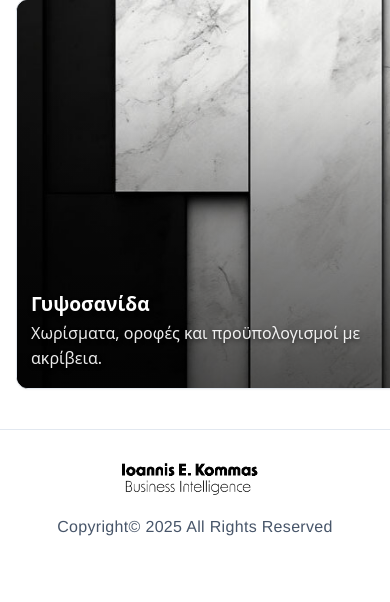
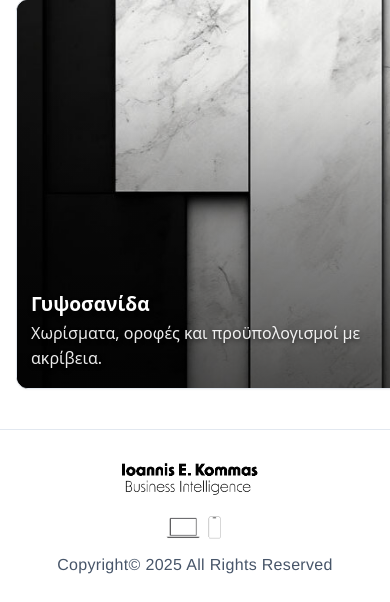
Before and after one commit to johnkommas/Tampakakis, a FastAPI app: page / in a window 390 px wide; the page is wider, and only the part inside the window is pictured. Shown: the part 1077-1679 px from the top of that part. Before the commit the page ends 1613 px from the top of that part, so only its background shows below. Run offline with FastAPI, Linux system fonts and the light colour scheme; parts of the project's set-up code (start-up, migrations or seed data) failed here and were passed over.

Commit message:
Update footer text, add responsive styling for mobile footer layout, and introduce wider header/footer containers

```diff
--- a/static/styles.css
+++ b/static/styles.css
@@ -303,6 +303,12 @@ button {
 .footer-logo--dark { display: none; }
 [data-theme="dark"] .footer-logo--light { display: none; }
 [data-theme="dark"] .footer-logo--dark { display: block; }
+
+/* Footer compatibility image (center) */
+.compat-img { height: 28px; width: auto; display: block; }
+.compat-img--dark { display: none; }
+[data-theme="dark"] .compat-img--light { display: none; }
+[data-theme="dark"] .compat-img--dark { display: block; }
 
 /* Lighter, elegant copyright line */
 .site-footer .copyright {
--- a/templates/base.html
+++ b/templates/base.html
@@ -46,6 +46,10 @@
         <img src="/images/FooterLogoLight.png" alt="Ταμπακάκης" class="footer-logo footer-logo--light">
         <img src="/images/FooterLogoDark.png" alt="Ταμπακάκης" class="footer-logo footer-logo--dark">
       </div>
+      <div class="footer-center">
+        <img src="/images/CompatibleLight.png" alt="Compatible με Light theme" class="compat-img compat-img--light">
+        <img src="/images/CompatibleDark.png" alt="Compatible με Dark theme" class="compat-img compat-img--dark">
+      </div>
       <div class="footer-right">
         <span class="copyright">Copyright© 2025 All Rights Reserved</span>
       </div>
```
Also changed, not shown: requirements.txt (added, +15 -0 lines).
